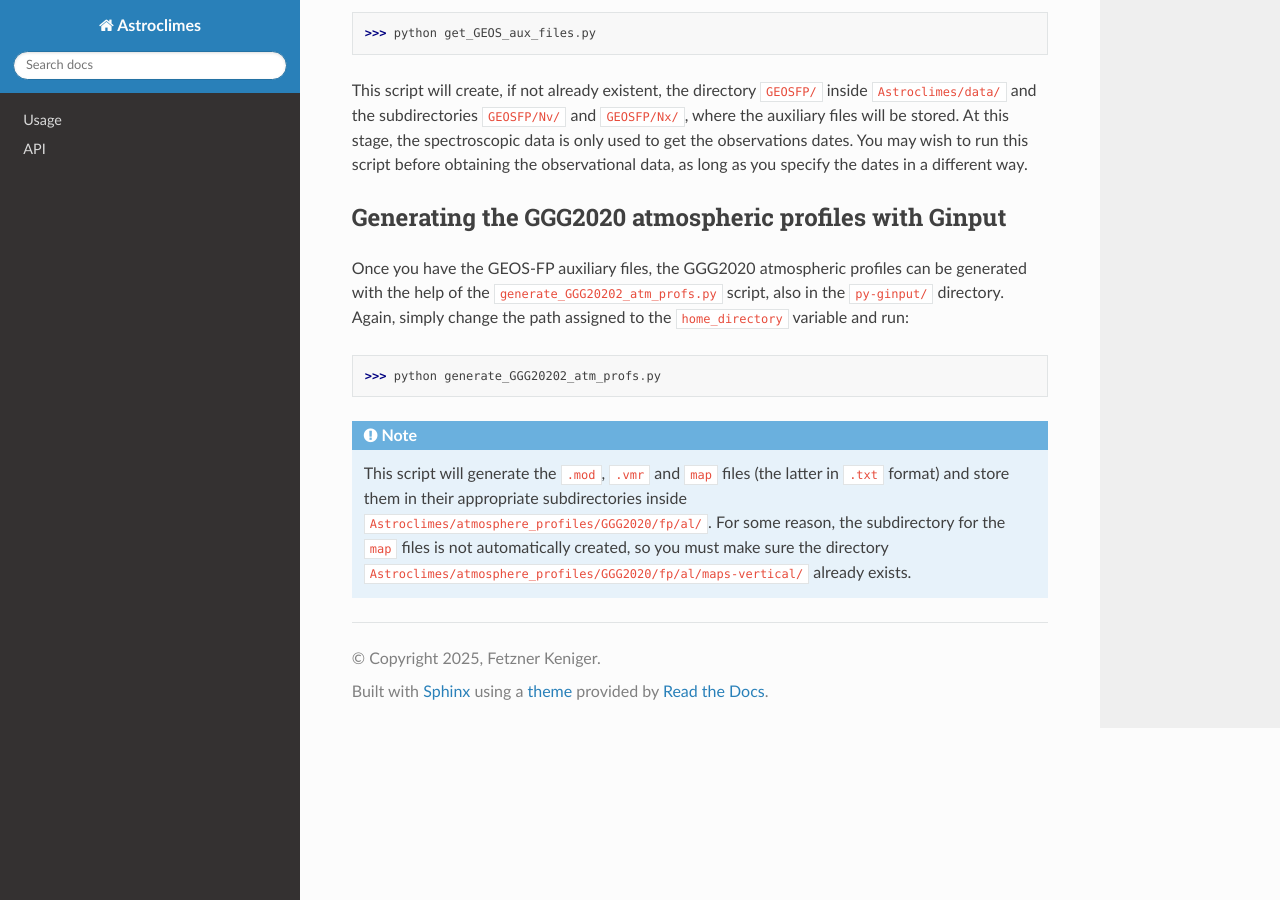
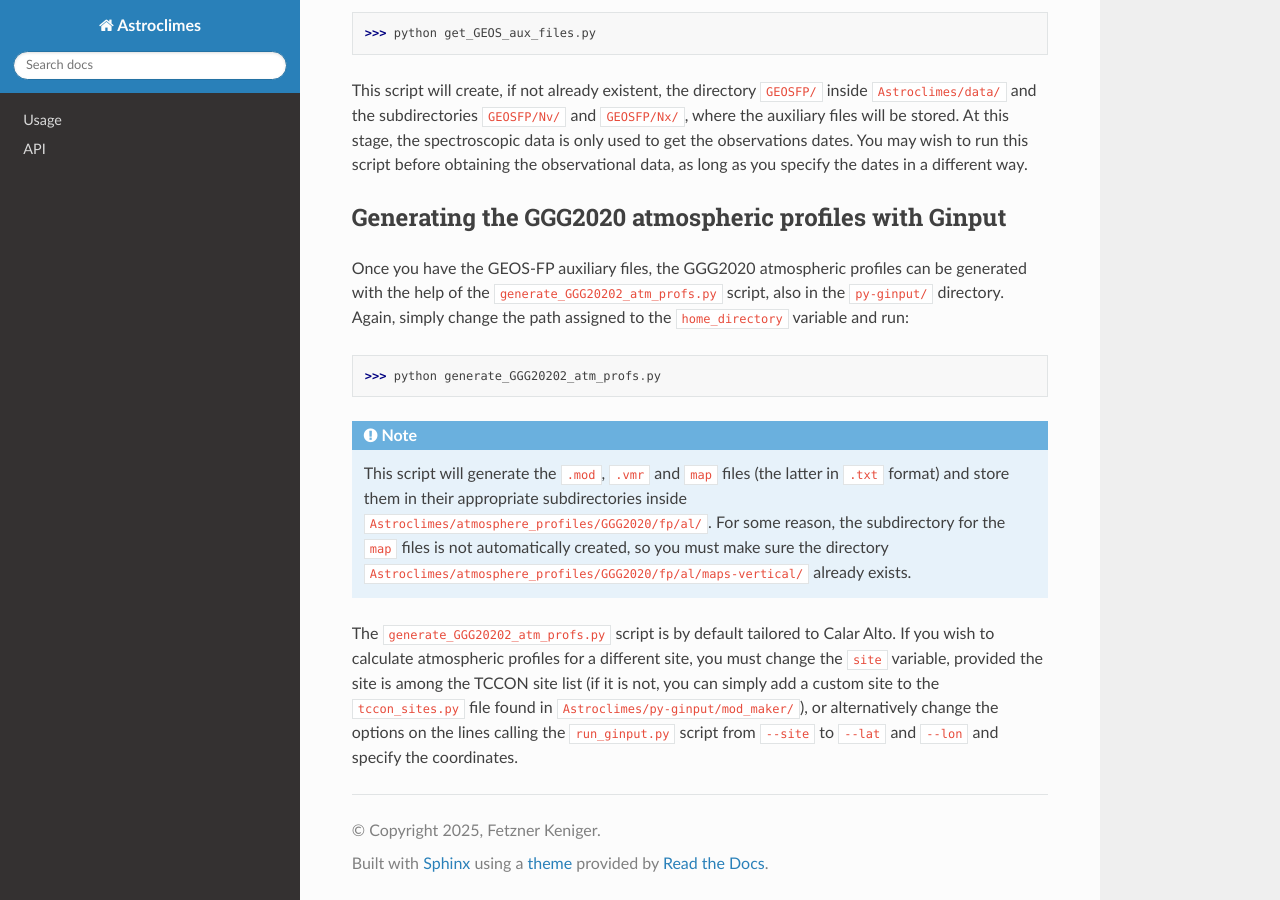
Before and after one commit to MarceloAron/Astroclimes, a Sphinx documentation site: the page built from docs/source/generateGGG2020profs.rst, in a window 1280 px wide and 900 px high, scrolled down 602 px. Built offline with Sphinx 7.4.7 and the Read the Docs theme 3.1.0, drawn with Linux system fonts in a browser that asks for light colours.

Commit message:
Update generateGGG2020profs.rst

```diff
--- a/docs/source/generateGGG2020profs.rst
+++ b/docs/source/generateGGG2020profs.rst
@@ -33,6 +33,8 @@ Again, simply change the path assigned to the ``home_directory`` variable and ru
 >>> python generate_GGG20202_atm_profs.py
 
 .. note::
+    This script will generate the ``.mod``, ``.vmr`` and ``map`` files (the latter in ``.txt`` format) and store them in their appropriate subdirectories inside           ``Astroclimes/atmosphere_profiles/GGG2020/fp/al/``.
+    For some reason, the subdirectory for the ``map`` files is not automatically created, so you must make sure the directory ``Astroclimes/atmosphere_profiles/GGG2020/fp/al/maps-vertical/`` already exists.
 
-  This script will generate the ``.mod``, ``.vmr`` and ``map`` files (the latter in ``.txt`` format) and store them in their appropriate subdirectories inside ``Astroclimes/atmosphere_profiles/GGG2020/fp/al/``.
-  For some reason, the subdirectory for the ``map`` files is not automatically created, so you must make sure the directory ``Astroclimes/atmosphere_profiles/GGG2020/fp/al/maps-vertical/`` already exists.
+The ``generate_GGG20202_atm_profs.py`` script is by default tailored to Calar Alto. If you wish to calculate atmospheric profiles for a different site, you must change the ``site`` variable, provided the site is among the TCCON site list (if it is not, you can simply add a custom site to the ``tccon_sites.py`` file found in ``Astroclimes/py-ginput/mod_maker/``), or alternatively
+change the options on the lines calling the ``run_ginput.py`` script from ``--site`` to ``--lat`` and ``--lon`` and specify the coordinates.
```
